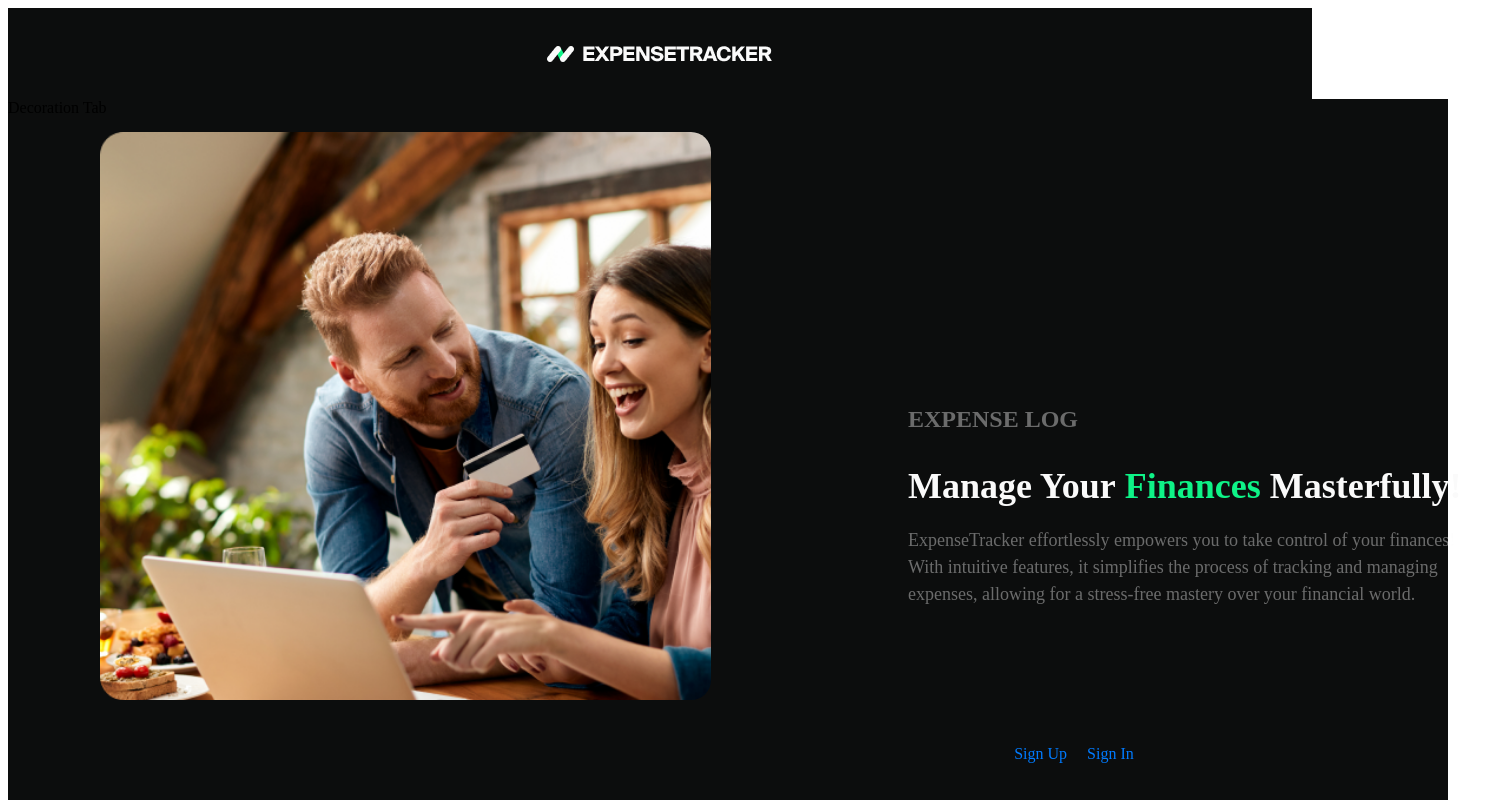
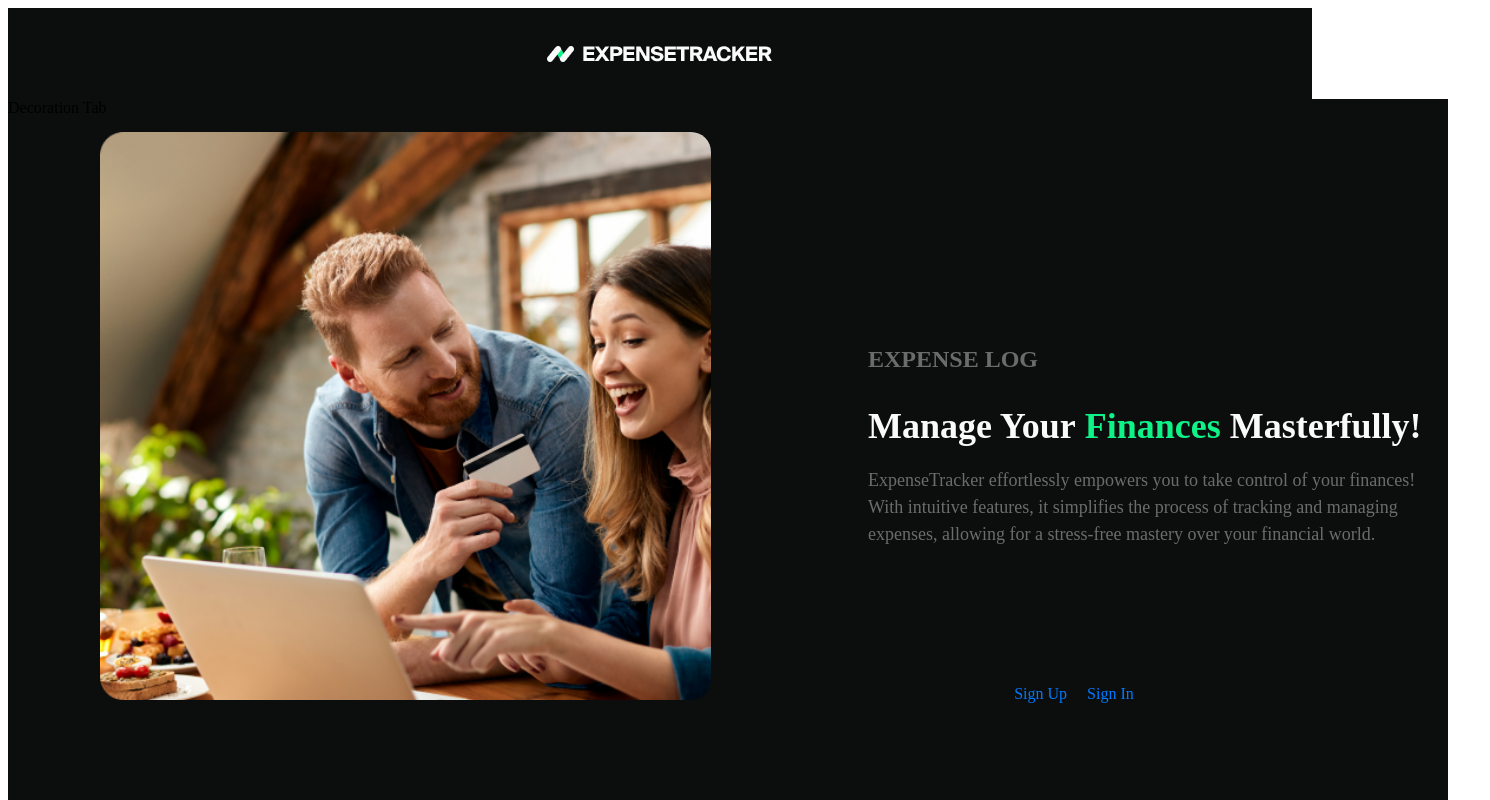
Before and after one commit to Reuelle/expense-tracker, a React (Create React App) app: page /expense-tracker/register in a window 1280 px wide. Both pictures are taken after a click on the element 660 px from the left and 53 px from the top of the page. Shown: the top 800 px of the page, 1490 px wide, since content can reach past the window. Built offline with nearby package versions, Linux system fonts and the light colour scheme.

Commit message:
Update AuthNav.module.css

```diff
--- a/src/components/AuthNav/AuthNav.module.css
+++ b/src/components/AuthNav/AuthNav.module.css
@@ -20,8 +20,8 @@
   max-width: 1000px;
   width: 562px;
   height: 351px;
-  margin-left: 95px;
-  margin-top: 85px;
+  margin-left: 55px;
+  margin-top: 25px;
 }
 /* Example styles for the AuthNav component */
 
```
